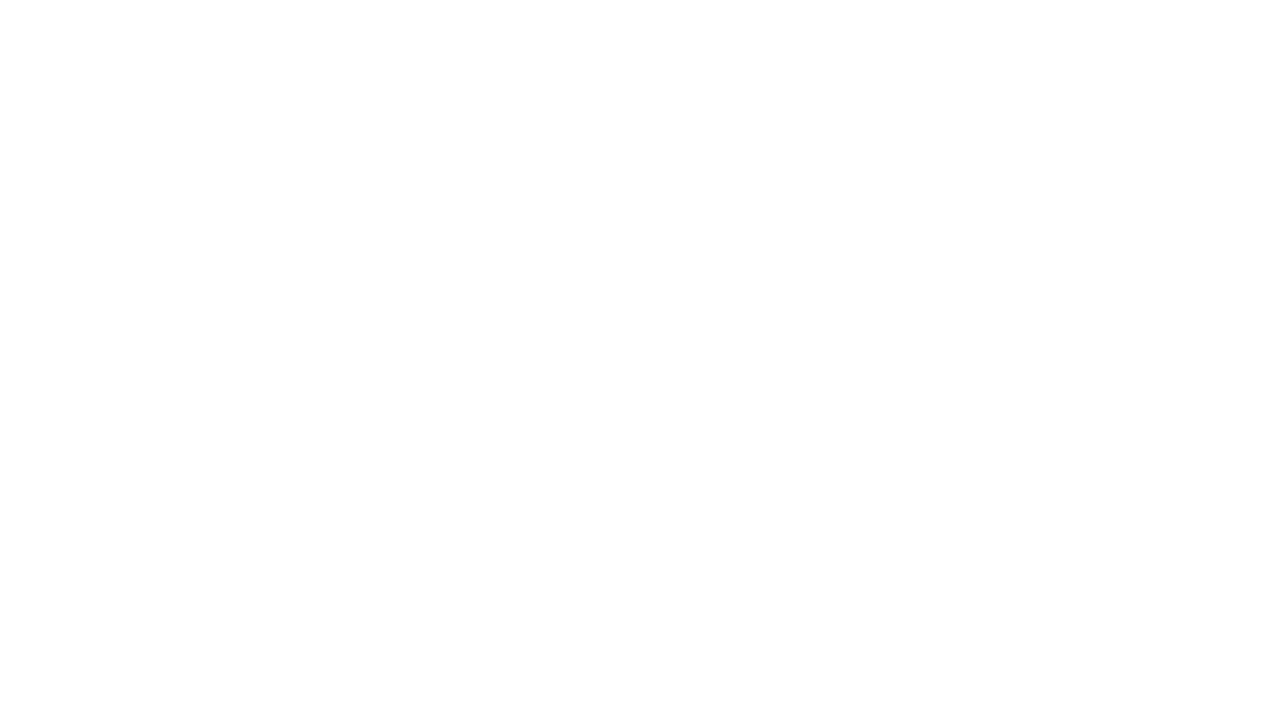
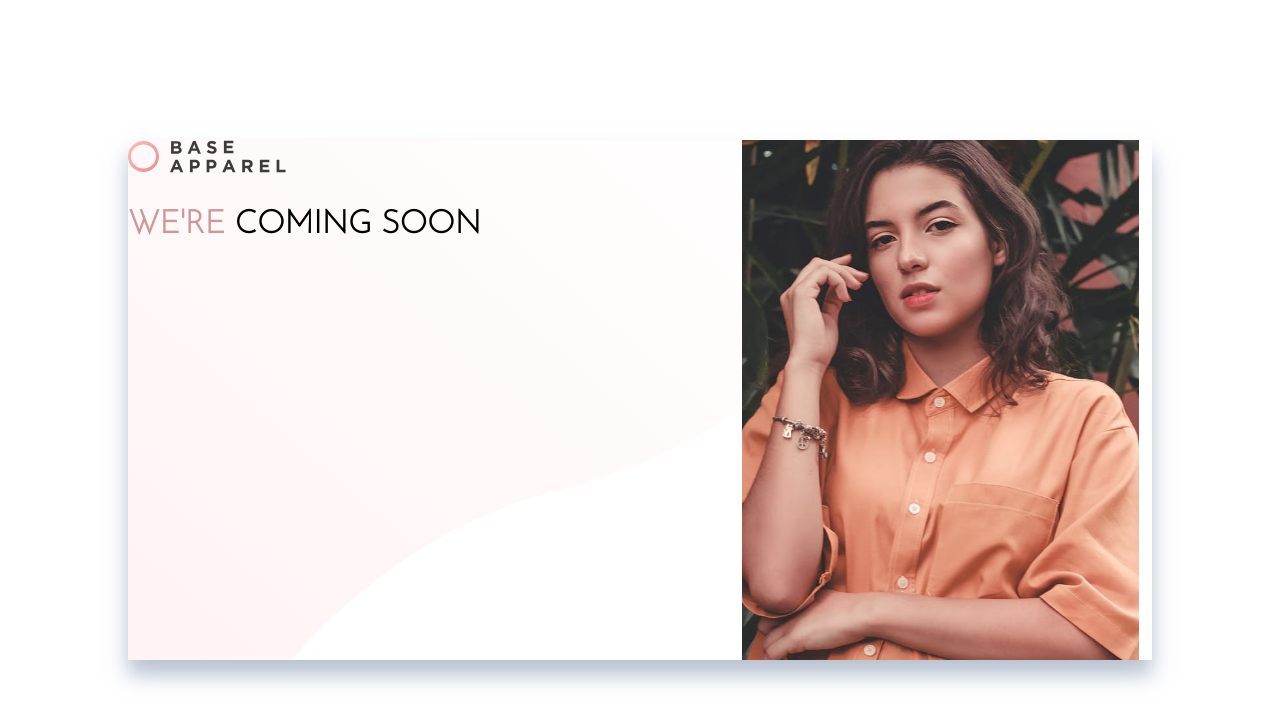
Before and after one commit to Tidav86/Challenge2, a plain HTML site: page index.html in a window 1280 px wide. Drawn offline with Linux system fonts and the light colour scheme.

Commit message:
cards ok + photo

```diff
--- a/index.html
+++ b/index.html
@@ -5,7 +5,23 @@
     <meta name="viewport" content="width=device-width, initial-scale=1.0" />
     <link rel="icon" href="images/favicon-32x32.png" />
     <link rel="stylesheet" type="text/css" href="style/styles.css" />
+    <link
+      href="https://fonts.googleapis.com/css2?family=Josefin+Sans:wght@200&display=swap"
+      rel="stylesheet"
+    />
     <title>Challenge 2</title>
   </head>
-  <body></body>
+  <body>
+    <div class="wrapper">
+      <main>
+        <div class="nav"></div>
+        <div class="subscribe">
+          <h1>
+            <span style="color: hsl(0, 36%, 70%)">we're</span> coming soon
+          </h1>
+        </div>
+        <div class="photo"></div>
+      </main>
+    </div>
+  </body>
 </html>
--- a/style/styles.css
+++ b/style/styles.css
@@ -0,0 +1,65 @@
+html {
+  font-family: Josefin Sans, sans-serif;
+  font-size: 16px;
+}
+body {
+  margin: 0;
+  padding: 0;
+  background-color: hsl(0, 0%, 100%);
+}
+
+.wrapper {
+  display: flex;
+
+  width: 100vw;
+  height: 100vh;
+
+  justify-content: center;
+  align-items: center;
+}
+main {
+  display: grid;
+  width: 80vw;
+  min-height: 65vh;
+
+  grid-template-columns: 1.5fr 1fr;
+  grid-template-rows: 3rem 1fr;
+  grid-template-areas:
+    "nav photo"
+    "subscribe photo";
+
+  box-shadow: 0px 15px 20px hsla(218, 22%, 67%, 0.7);
+
+  background-image: url("../images/bg-pattern-desktop.svg");
+  background-repeat: no-repeat;
+}
+main .nav,
+main .subscribe {
+  margin: 0;
+}
+.nav {
+  grid-area: nav;
+
+  background: url("../images/logo.svg") no-repeat;
+}
+
+.subscribe {
+  grid-area: subscribe;
+  display: flex;
+}
+.photo {
+  grid-area: photo;
+  display: flex;
+
+  width: 100%;
+
+  background-size: contain;
+  background-repeat: no-repeat;
+  background-image: url("../images/hero-desktop.jpg");
+}
+
+.subscribe h1 {
+  font-size: 2rem;
+  font-weight: 600;
+  text-transform: uppercase;
+}
```
